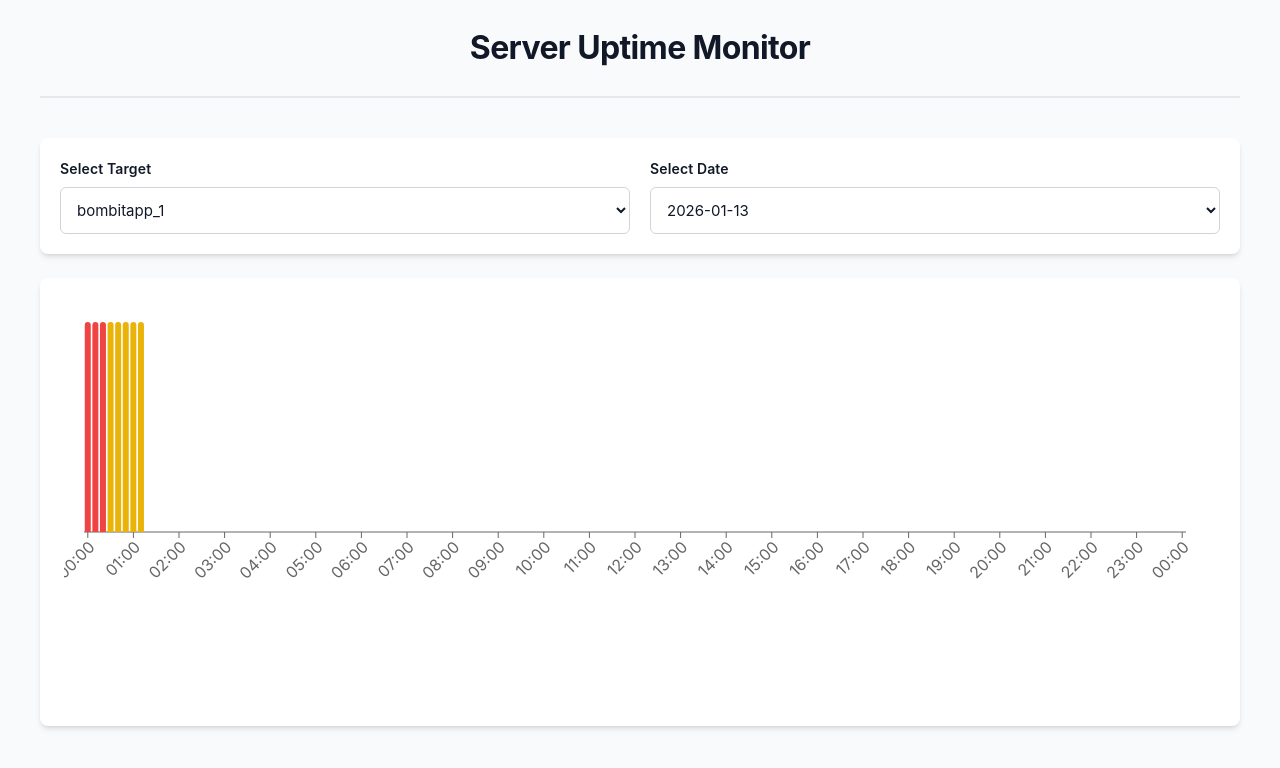
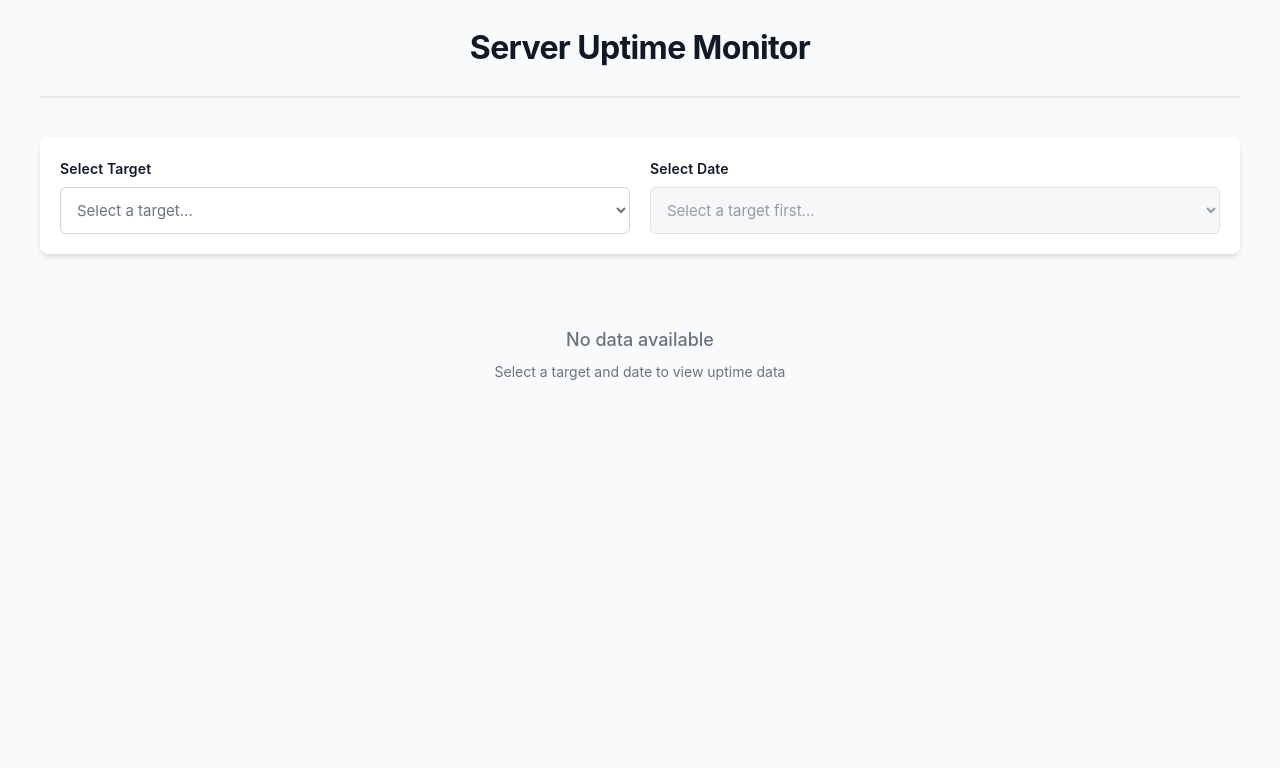
Before and after one commit to luqas11/uptime-monitor, a React (Vite) app: page / in a window 1280 px wide. Shown: the top 768 px of the page. Built offline with nearby package versions, Linux system fonts and the light colour scheme.

Commit message:
Update ChartSelector: start with no selection and reset chart on date change
- Selectors now start with no selection instead of auto-selecting first option
- Date selector resets when target changes
- Chart resets when date is cleared or changed
- Add placeholder options for better UX

```diff
--- a/src/components/ChartSelector.tsx
+++ b/src/components/ChartSelector.tsx
@@ -31,16 +31,6 @@ export function ChartSelector({ onDataChange, onLoadingChange, onErrorChange }:
 
         const manifest: Manifest = await response.json();
         setTargets(manifest.targets || []);
-
-        // Set initial target and date
-        if (manifest.targets && manifest.targets.length > 0) {
-          const firstTarget = manifest.targets[0];
-          setSelectedTarget(firstTarget.name);
-          if (firstTarget.dates && firstTarget.dates.length > 0) {
-            // Select the most recent date (last in sorted array)
-            setSelectedDate(firstTarget.dates[firstTarget.dates.length - 1]);
-          }
-        }
       } catch (err) {
         onErrorChange(err instanceof Error ? err.message : 'Failed to load file list');
       } finally {
@@ -53,21 +43,19 @@ export function ChartSelector({ onDataChange, onLoadingChange, onErrorChange }:
 
   // Reset date selection when target changes
   useEffect(() => {
-    if (!selectedTarget) return;
-
-    const target = targets.find(t => t.name === selectedTarget);
-    if (target && target.dates && target.dates.length > 0) {
-      // Select the most recent date (last in sorted array)
-      setSelectedDate(target.dates[target.dates.length - 1]);
-    } else {
-      setSelectedDate('');
-    }
-  }, [selectedTarget, targets]);
+    setSelectedDate('');
+  }, [selectedTarget]);
 
   // Fetch and parse CSV when both target and date are selected
   useEffect(() => {
     const loadData = async () => {
-      if (!selectedTarget || !selectedDate) return;
+      if (!selectedTarget) return;
+
+      if (!selectedDate) {
+        fileKeyRef.current += 1;
+        onDataChange([], fileKeyRef.current);
+        onErrorChange(null);
+      }
 
       try {
         onLoadingChange(true);
@@ -153,13 +141,16 @@ export function ChartSelector({ onDataChange, onLoadingChange, onErrorChange }:
             fontSize: '0.9375rem',
             fontFamily: 'inherit',
             backgroundColor: 'white',
-            color: 'var(--color-text-primary)',
+            color: selectedTarget ? 'var(--color-text-primary)' : 'var(--color-text-secondary)',
             cursor: 'pointer',
             transition: 'all var(--transition-base)',
             outline: 'none',
             width: '100%'
           }}
         >
+          <option value="" disabled>
+            Select a target...
+          </option>
           {targets.map(target => (
             <option key={target.name} value={target.name}>
               {target.name}
@@ -186,21 +177,24 @@ export function ChartSelector({ onDataChange, onLoadingChange, onErrorChange }:
         <select
           value={selectedDate}
           onChange={handleDateChange}
-          disabled={availableDates.length === 0}
+          disabled={!selectedTarget || availableDates.length === 0}
           style={{
             padding: 'var(--spacing-3) var(--spacing-3)',
             border: '1px solid var(--color-neutral-300)',
             borderRadius: 'var(--radius-md)',
             fontSize: '0.9375rem',
             fontFamily: 'inherit',
-            backgroundColor: availableDates.length === 0 ? 'var(--color-neutral-100)' : 'white',
-            color: availableDates.length === 0 ? 'var(--color-neutral-500)' : 'var(--color-text-primary)',
-            cursor: availableDates.length === 0 ? 'not-allowed' : 'pointer',
+            backgroundColor: (!selectedTarget || availableDates.length === 0) ? 'var(--color-neutral-100)' : 'white',
+            color: (!selectedTarget || availableDates.length === 0) ? 'var(--color-neutral-500)' : (selectedDate ? 'var(--color-text-primary)' : 'var(--color-text-secondary)'),
+            cursor: (!selectedTarget || availableDates.length === 0) ? 'not-allowed' : 'pointer',
             transition: 'all var(--transition-base)',
             outline: 'none',
             width: '100%'
           }}
         >
+          <option value="" disabled>
+            {!selectedTarget ? 'Select a target first...' : 'Select a date...'}
+          </option>
           {availableDates.map(date => (
             <option key={date} value={date}>
               {date}
```
Also changed, not shown: public/data/bombitapp_1/2026-01-13.csv.
